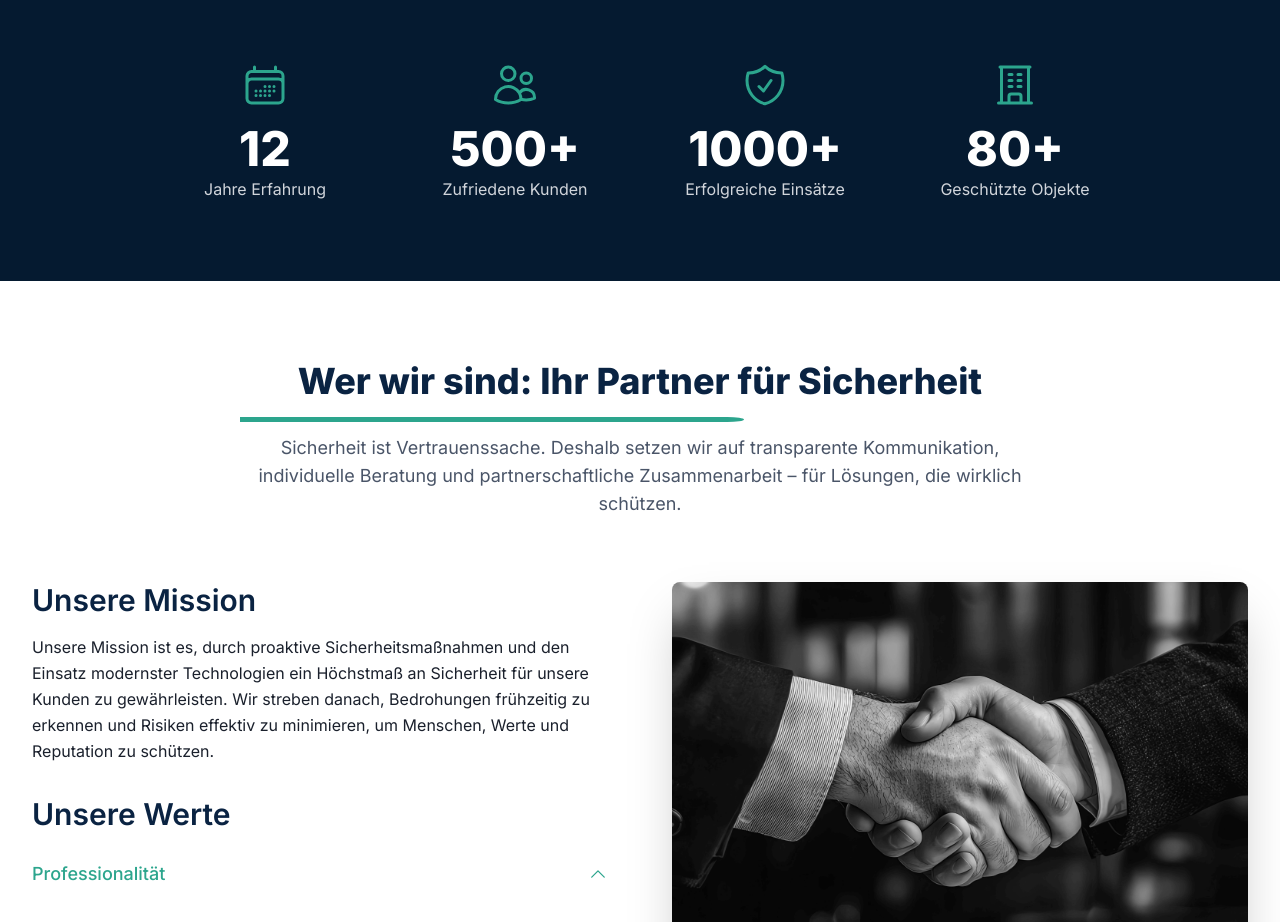
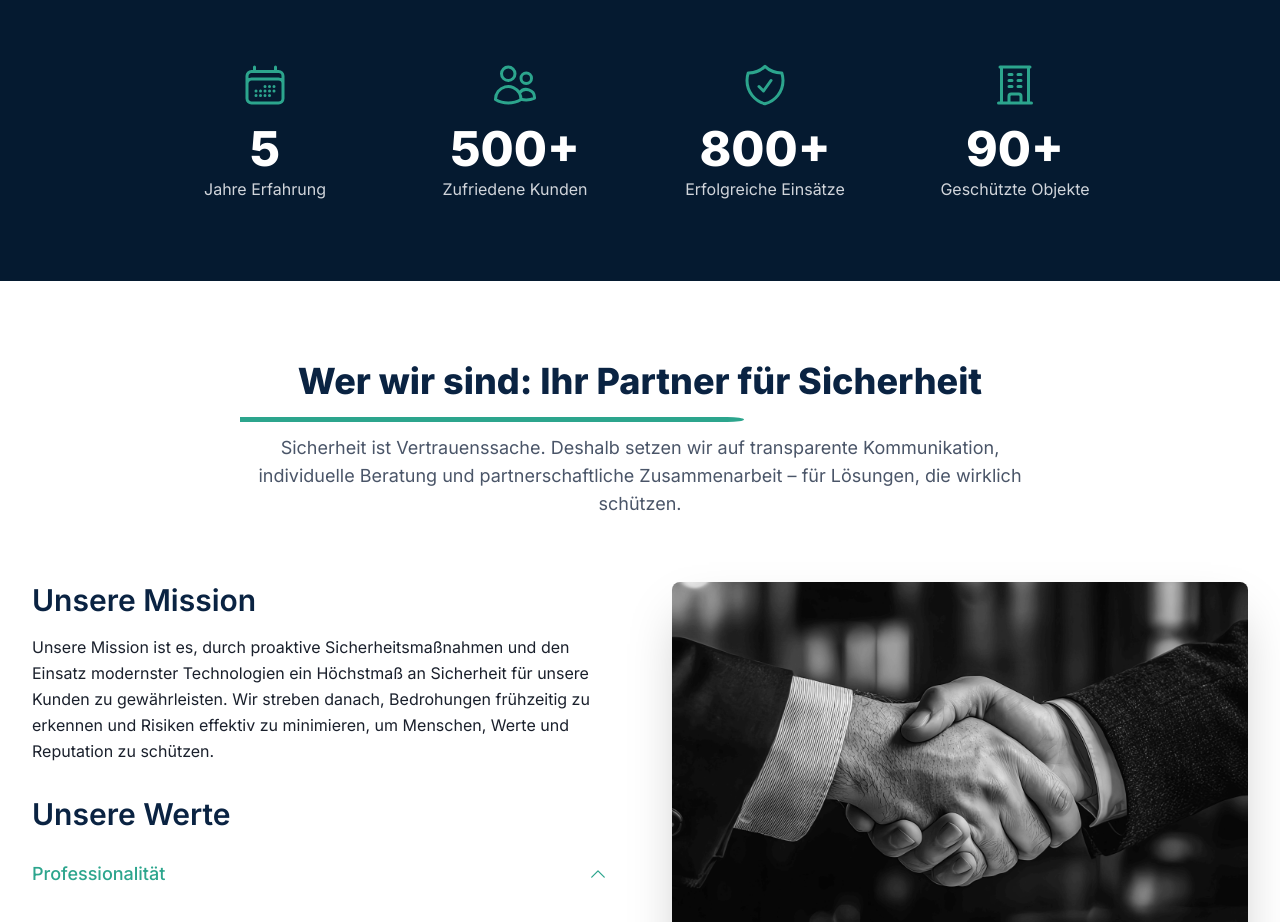
Before and after one commit to ViktorGladkich/sicherheitsfirma-website, a Next.js app: page / in a window 1280 px wide. Shown: the part 1460-2382 px from the top of the page. Built offline with nearby package versions, Linux system fonts and the light colour scheme.

Commit message:
corrected errors in Form and About

```diff
--- a/components/About.js
+++ b/components/About.js
@@ -2,30 +2,35 @@ import { motion, useScroll, useTransform } from "framer-motion";
 import { useRef } from "react";
 import Image from "next/image";
 import { CheckCircleIcon } from "@heroicons/react/24/solid";
-import AccordionItem from './AccordionItem';
+import AccordionItem from "./AccordionItem";
 
 const aboutImageUrl = "/images/security-team.png";
 const unsereWerteData = [
   {
     title: "Professionalität",
-    content: "Höchste Standards in Ausbildung und Durchführung aller unserer Sicherheitsdienstleistungen. Regelmäßige Schulungen und Zertifizierungen unserer Mitarbeiter sind für uns selbstverständlich."
+    content:
+      "Höchste Standards in Ausbildung und Durchführung aller unserer Sicherheitsdienstleistungen. Regelmäßige Schulungen und Zertifizierungen unserer Mitarbeiter sind für uns selbstverständlich.",
   },
   {
     title: "Integrität",
-    content: "Ehrliches, ethisches und transparentes Handeln bildet die Grundlage unserer Beziehungen zu Kunden, Mitarbeitern und Partnern. Auf uns können Sie sich verlassen."
+    content:
+      "Ehrliches, ethisches und transparentes Handeln bildet die Grundlage unserer Beziehungen zu Kunden, Mitarbeitern und Partnern. Auf uns können Sie sich verlassen.",
   },
   {
     title: "Zuverlässigkeit",
-    content: "Wir sind da, wenn Sie uns brauchen – 24 Stunden am Tag, 7 Tage die Woche. Pünktlichkeit, Engagement und die konsequente Einhaltung von Absprachen zeichnen uns aus."
+    content:
+      "Wir sind da, wenn Sie uns brauchen – 24 Stunden am Tag, 7 Tage die Woche. Pünktlichkeit, Engagement und die konsequente Einhaltung von Absprachen zeichnen uns aus.",
   },
   {
     title: "Diskretion",
-    content: "Vertraulichkeit und der Schutz Ihrer Privatsphäre sowie sensibler Informationen sind für uns von höchster Bedeutung in allen Aspekтах unserer Arbeit."
+    content:
+      "Vertraulichkeit und der Schutz Ihrer Privatsphäre sowie sensibler Informationen sind für uns von höchster Bedeutung in allen Aspekтах unserer Arbeit.",
   },
   {
     title: "Innovation",
-    content: "Stetige Anpassung an neue Sicherheitsherausforderungen durch den Einsatz moderner Technologien und die kontinuierliche Weiterentwicklung unserer Methoden und Prozesse."
-  }
+    content:
+      "Stetige Anpassung an neue Sicherheitsherausforderungen durch den Einsatz moderner Technologien und die kontinuierliche Weiterentwicklung unserer Methoden und Prozesse.",
+  },
 ];
 
 const About = () => {
@@ -63,9 +68,8 @@ const About = () => {
       x: 0,
       filter: "blur(0px)",
       transition: {
-        type: "spring",
-        stiffness: 90,
-        damping: 16,
+        default: { type: "spring", stiffness: 90, damping: 16 },
+        filter: { duration: 0.5, ease: "easeOut" },
         staggerChildren: 0.15,
         delayChildren: 0.1,
       },
@@ -96,7 +100,6 @@ const About = () => {
       transition: { duration: 0.7, ease: [0.16, 1, 0.3, 1], delay: 0.3 },
     },
   };
-
 
   // --- Логика для Scroll-linked анимации линии ---
   const sectionHeaderRef = useRef(null);
@@ -204,10 +207,21 @@ const About = () => {
               >
                 Unsere Werte
               </motion.h3>
-              <motion.div variants={innerContentItemVariants} className="space-y-1">
+              <motion.div
+                variants={innerContentItemVariants}
+                className="space-y-1"
+              >
                 {unsereWerteData.map((wert, index) => (
-                  <AccordionItem key={index} title={wert.title} initiallyOpen={index === 0}> {/* Первый элемент открыт по умолчанию */}
-                    <p className="text-sm text-brand-darkGray py-2"> {/* Добавил padding для текста в аккордеоне */}
+                  <AccordionItem
+                    key={index}
+                    title={wert.title}
+                    initiallyOpen={index === 0}
+                  >
+                    {" "}
+                    {/* Первый элемент открыт по умолчанию */}
+                    <p className="text-sm text-brand-darkGray py-2">
+                      {" "}
+                      {/* Добавил padding для текста в аккордеоне */}
                       {wert.content}
                     </p>
                   </AccordionItem>
--- a/components/Contact.js
+++ b/components/Contact.js
@@ -127,20 +127,16 @@ const Contact = () => {
     },
   };
   const formBlockVariants = {
-    hidden: { opacity: 0, x: 50, filter: "blur(4px)" },
-    visible: {
-      opacity: 1,
-      x: 0,
-      filter: "blur(0px)",
-      transition: {
-        type: "spring",
-        stiffness: 90,
-        damping: 16,
-        delay: 0.2,
-        staggerChildren: 0.1,
-        delayChildren: 0.25,
-      },
-    },
+    hidden: { opacity: 0, x: -50, filter: "blur(4px)" },
+  visible: {
+    opacity: 1, x: 0, filter: "blur(0px)",
+    transition: {
+      default: { type: "spring", stiffness: 90, damping: 16, delay: 0.1 },
+      filter: { duration: 0.4, ease: "easeOut", delay: 0.1 },
+      staggerChildren: 0.12,
+      delayChildren: 0.3
+    }
+  }
   };
   const formItemVariants = {
     hidden: { opacity: 0, y: 20, scale: 0.9 },
--- a/components/Stats.js
+++ b/components/Stats.js
@@ -4,10 +4,10 @@ import { useInView } from 'react-intersection-observer';
 import { UsersIcon, ShieldCheckIcon, CalendarDaysIcon, BuildingOfficeIcon } from '@heroicons/react/24/outline';
 
 const statsData = [
-  { to: 12, icon: CalendarDaysIcon, label: 'Jahre Erfahrung' },
+  { to: 5, icon: CalendarDaysIcon, label: 'Jahre Erfahrung' },
   { to: 500, icon: UsersIcon, label: 'Zufriedene Kunden', suffix: '+' },
-  { to: 1000, icon: ShieldCheckIcon, label: 'Erfolgreiche Einsätze', suffix: '+' },
-  { to: 80, icon: BuildingOfficeIcon, label: 'Geschützte Objekte', suffix: '+' },
+  { to: 800, icon: ShieldCheckIcon, label: 'Erfolgreiche Einsätze', suffix: '+' },
+  { to: 90, icon: BuildingOfficeIcon, label: 'Geschützte Objekte', suffix: '+' },
 ];
 
 function AnimatedStat({ target, suffix, isInView }) {
```
